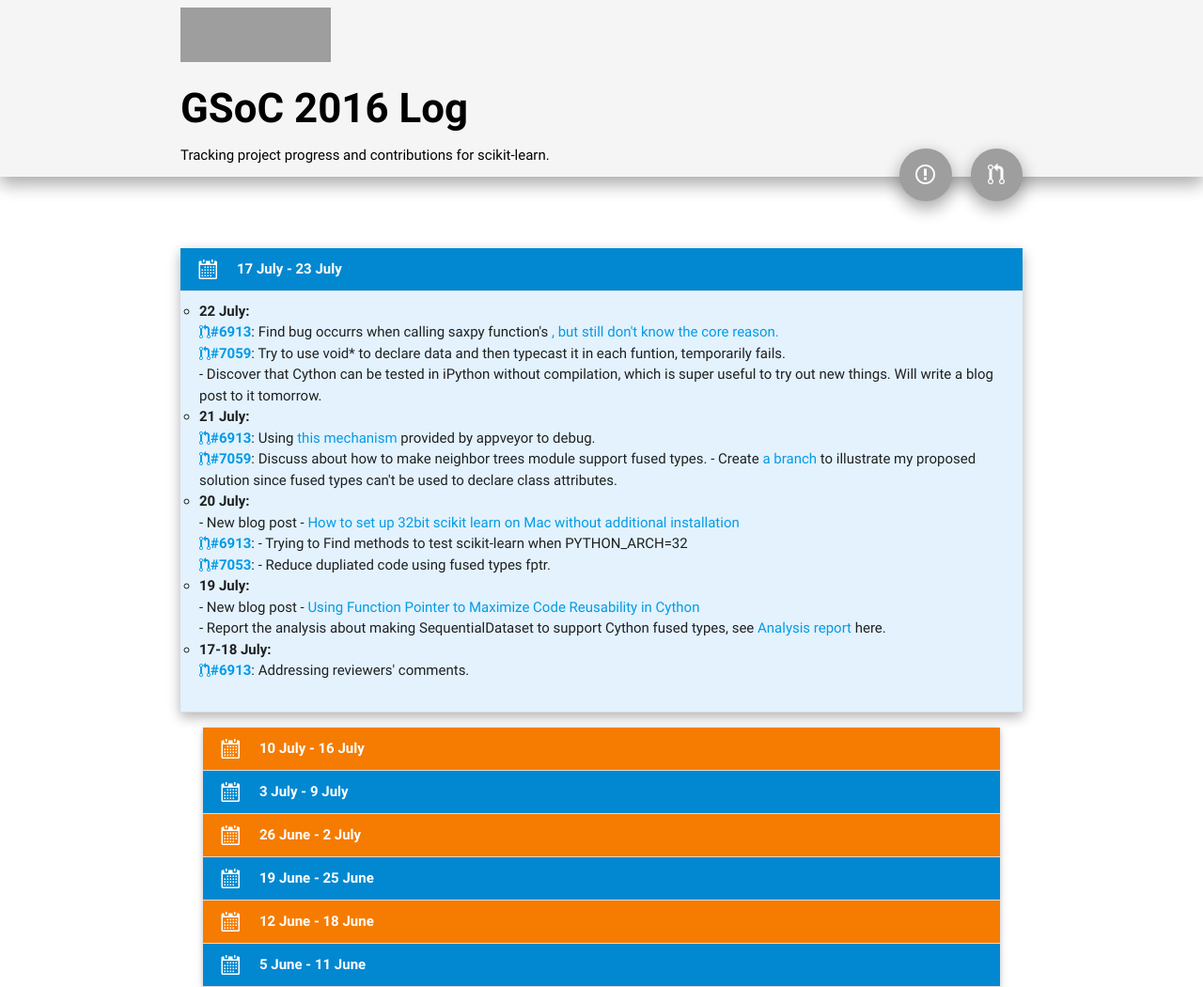
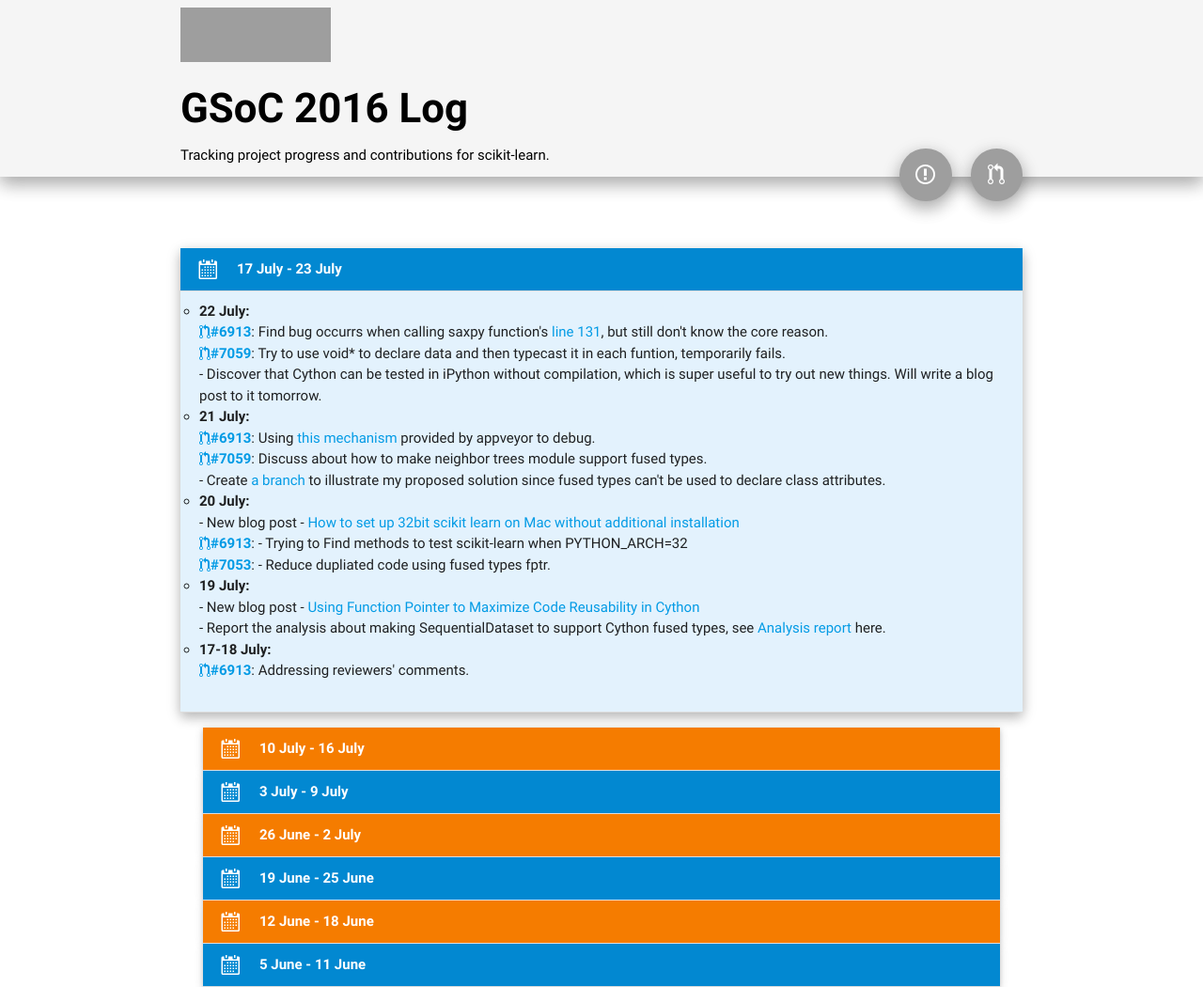
Before and after one commit to yenchenlin/yenchenlin.github.io, a Jekyll site: the page built from _pages/gsoc.html, in a window 1280 px wide. Shown: the whole page at 94% size. Built offline with Jekyll 4.4.1, drawn with Linux system fonts in a browser that asks for light colours; nearby versions of some CDN libraries; some of the changed lines change nothing that is shown; grey boxes are pictures that could not be loaded.

Commit message:
Update devlog

```diff
--- a/_pages/gsoc.html
+++ b/_pages/gsoc.html
@@ -95,7 +95,7 @@
                     <a href="https://github.com/scikit-learn/scikit-learn/pull/6913">
                     <i class="octicon octicon-git-pull-request"></i><b>#6913</b></a>:
                       Find bug occurrs when calling saxpy function's
-                      <a href="https://github.com/scikit-learn/scikit-learn/pull/6913/files#diff-a2e90eeb6052ae797fc18e529aebe758R131" line 131</a>, but still don't know the core reason.
+                      <a href="https://github.com/scikit-learn/scikit-learn/pull/6913/files#diff-a2e90eeb6052ae797fc18e529aebe758R131"> line 131</a>, but still don't know the core reason.
 
                       <br>
 
@@ -126,6 +126,8 @@
                     <a href="https://github.com/scikit-learn/scikit-learn/issues/7059">
                     <i class="octicon octicon-git-pull-request"></i><b>#7059</b></a>:
                       Discuss about how to make neighbor trees module support fused types.
+
+                    <br>
 
                     - Create <a href="https://github.com/yenchenlin/scikit-learn/commit/7c87f29f5869b4b757d6105e51404307df23d3d9">a branch</a> to illustrate my proposed solution since
                     fused types can't be used to declare class attributes.
```
